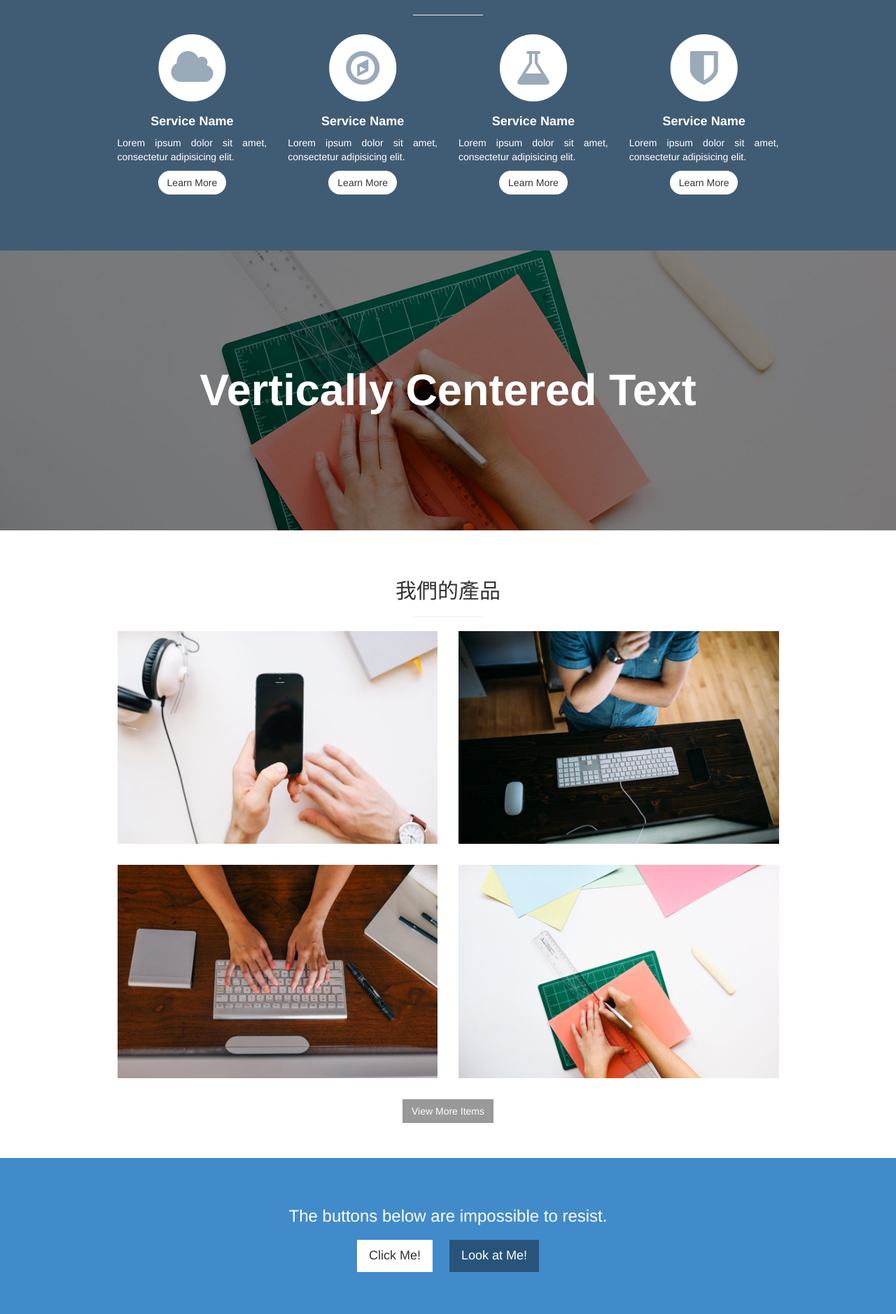
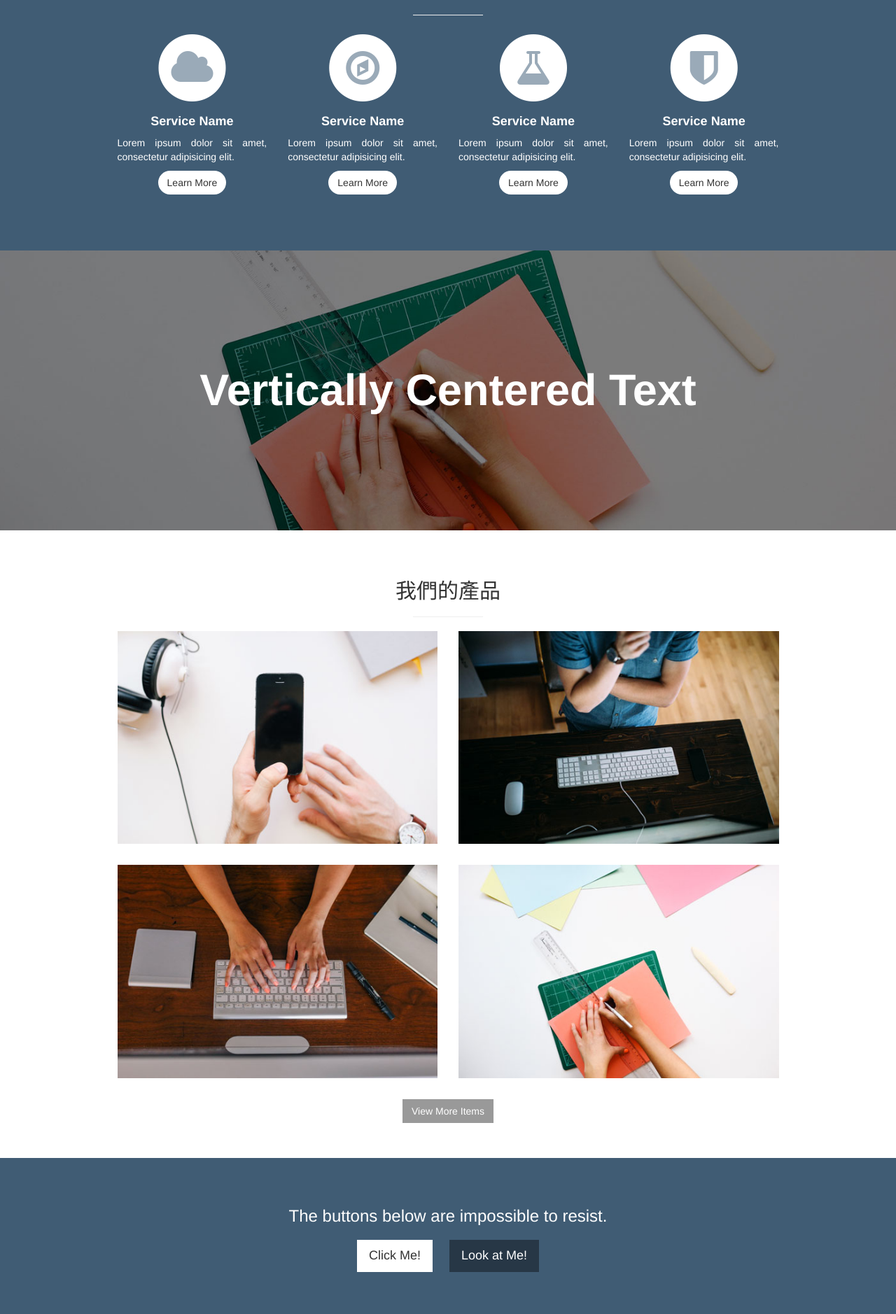
Before and after one commit to changhao1928/changhao1928.github.io, a Jekyll site: the page built from index.html, in a window 1280 px wide. Shown: the part 1235-3113 px from the top of the page at 70% size. Built offline with Jekyll 4.4.1, drawn with Linux system fonts in a browser that asks for light colours; some web fonts are replaced; grey boxes are pictures that could not be loaded.

Commit message:
change call-to-action background-color

```diff
--- a/css/custom.css
+++ b/css/custom.css
@@ -7,7 +7,7 @@
 .text-vertical-center {
   color: #fff;
 }
-#services {
+#services, .call-to-action {
   background-color: #405C74;
 }
 #services .text-primary {
```
